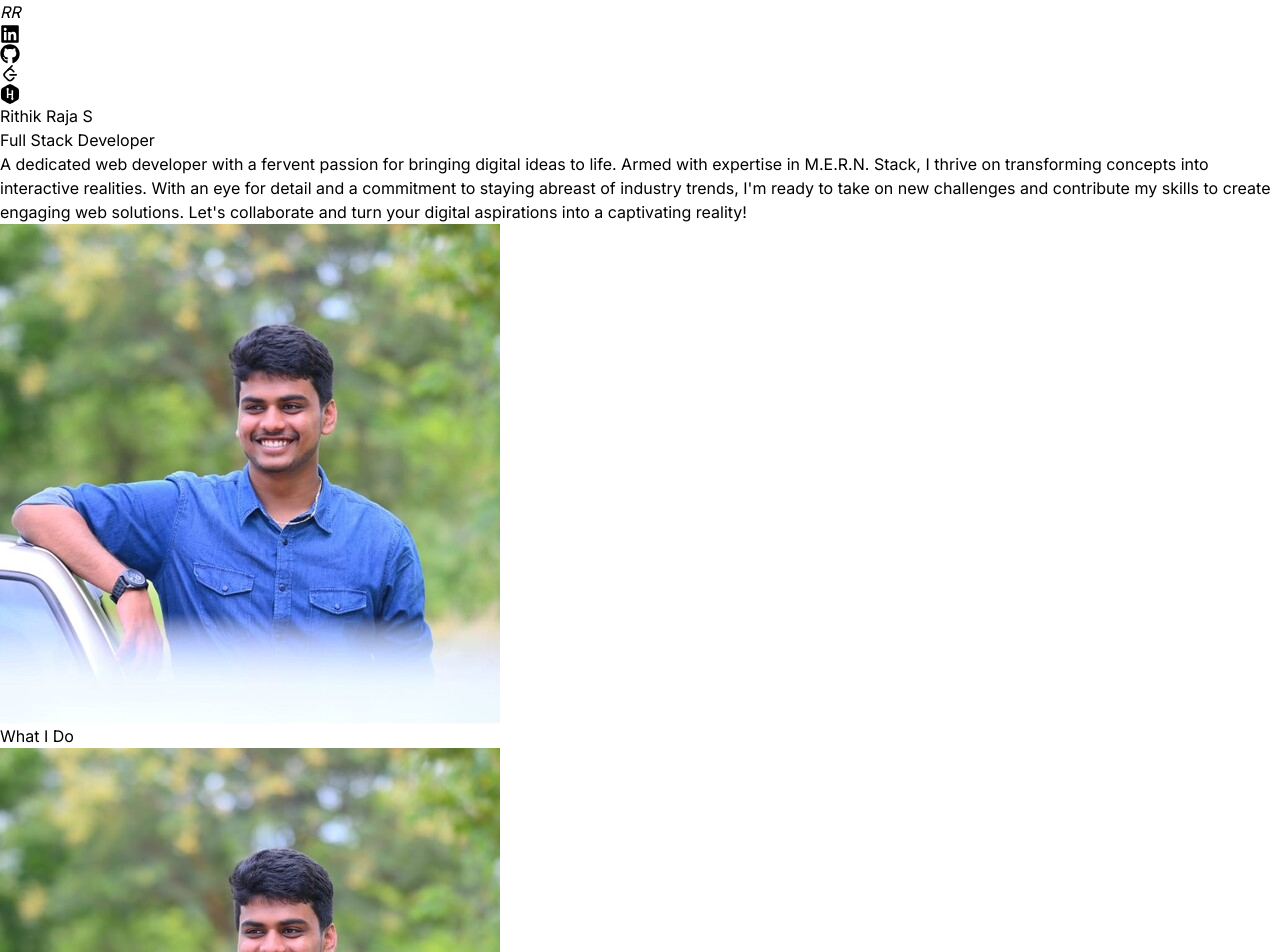
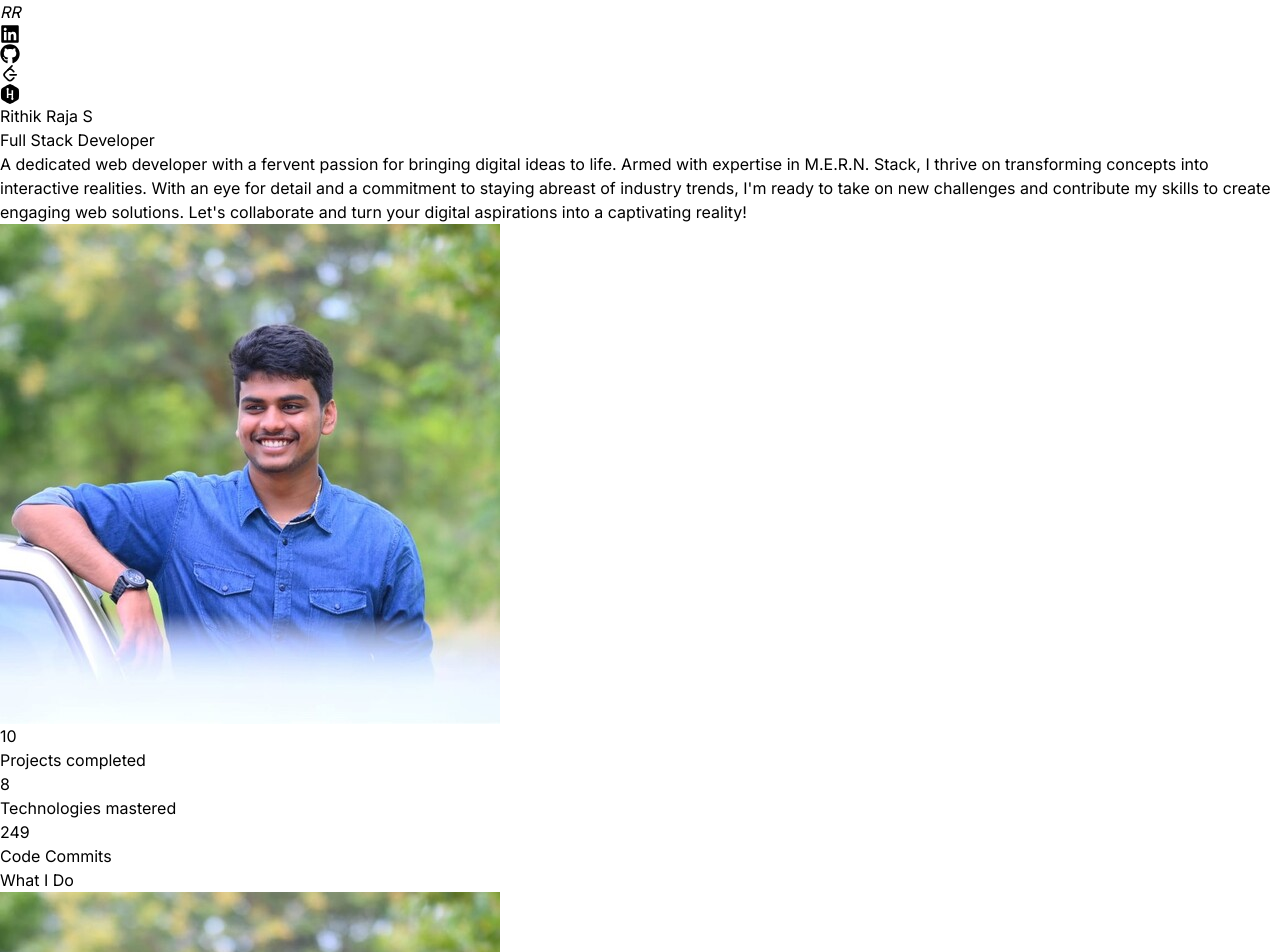
Before and after one commit to RithikRaja28/Rithik-Portfolio, a React (Vite) app: page / in a window 1280 px wide. Shown: the top 952 px of the page. Built offline with nearby package versions, Linux system fonts and the light colour scheme.

Commit message:
ui update

```diff
--- a/package.json
+++ b/package.json
@@ -13,6 +13,7 @@
     "bootstrap-icons": "^1.11.3",
     "framer-motion": "^11.2.9",
     "react": "^18.2.0",
+    "react-countup": "^6.5.3",
     "react-dom": "^18.2.0",
     "react-icons": "^5.2.1"
   },
--- a/src/App.jsx
+++ b/src/App.jsx
@@ -6,6 +6,7 @@
 import Experience from "./components/Experience/Experience";
 import Project from "./components/Projects/Project";
 import Contact from "./components/Contact/Contact";
+import Stats from "./components/Stats/Stats";
 
 const App = () => {
   return (
@@ -17,6 +18,7 @@
       <div className="container mx-auto px-8">
         <Navbar />
         <Hero />
+        <Stats />
         <About />
         <Technology />
         {/* <Experience /> */}
--- /dev/null
+++ b/src/components/Stats/Stats.jsx
@@ -0,0 +1,36 @@
+import React from 'react'
+import CountUp from 'react-countup'
+import { motion } from 'framer-motion'
+ const stats =[
+    {
+        num: 10,
+        text: "Projects completed",
+    },
+    {
+        num: 8,
+        text: "Technologies mastered",
+    },
+    {
+        num: 250,
+        text: "Code Commits",
+    },
+ ]
+
+const Stats = () => {
+  return (
+   <motion.section whileInView={{opacity:1,x:0}} initial={{opacity:0,x:-100}} transition={{duration:1}} className='pt-4 pb-12 xl:pt-0 xl:pb-8 xl:mt-6 mt-4'>
+    <div className="container mx-auto">
+        <div className='flex flex-wrap gap-6 max-w-[80vw] mx-auto xl:max-w-none'>
+            {stats.map((item,index)=>{
+                return <div key={index} className='flex-1 flex gap-4 items-center justify-center xl:justify-center'>
+                    <CountUp end={item.num} duration={5} delay={2} className='text-4xl xl:text-5xl font-extrabold' />
+                    <p className={`${item.text.length < 15 ? "max-w-[100px]" : "max-w-[150px]"}leading-snug text-white/80`}>{item.text}</p>
+                </div>
+            })}
+        </div>
+    </div>
+   </motion.section>
+  )
+}
+
+export default Stats
```
Also changed, not shown: 1 other file (tests, documents, lock files or other folders).
